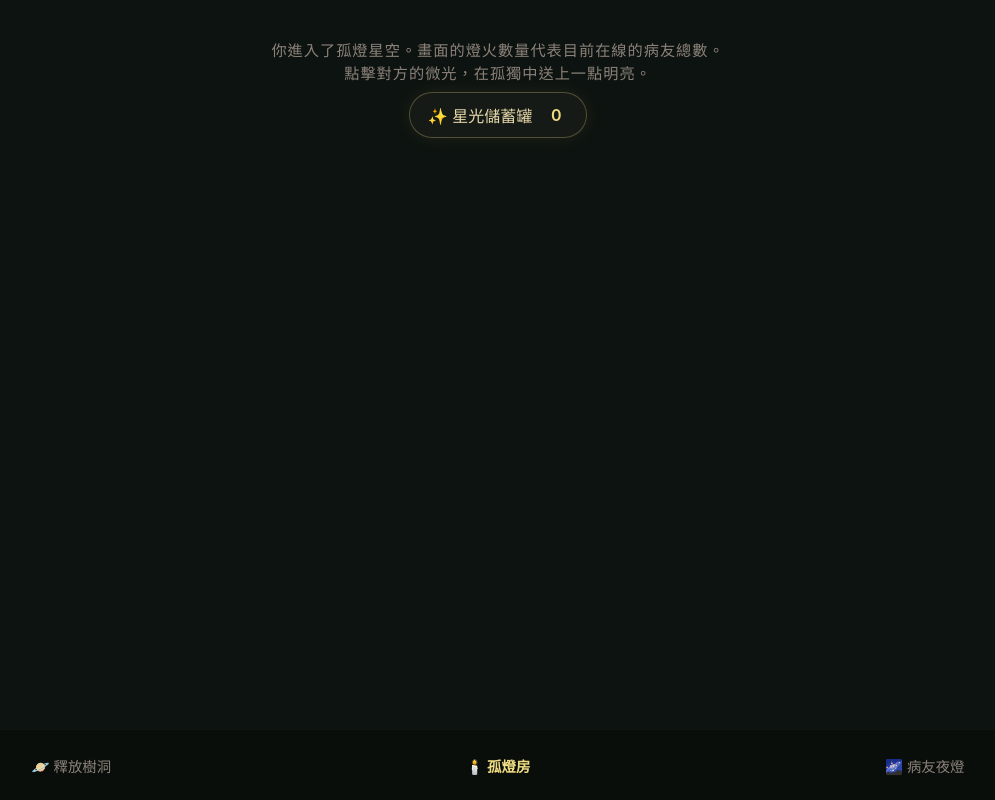
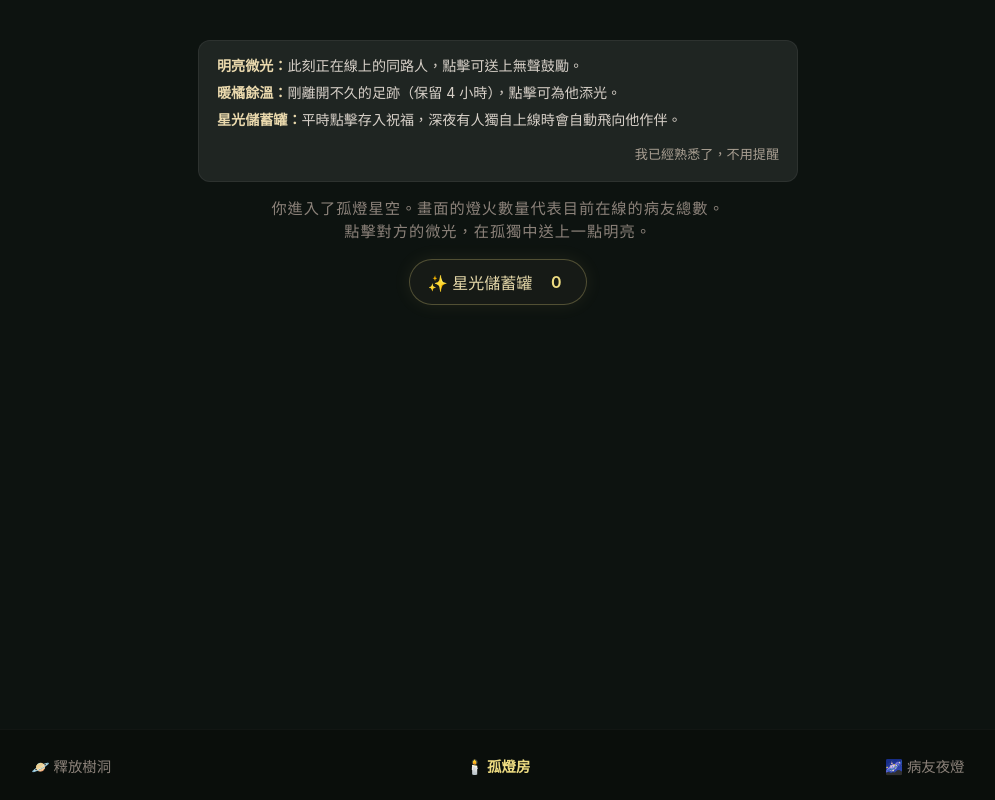
Before and after one commit to TimLee20260102/HarbourCorner, a website: page index.html in a window 1280 px wide. Both pictures are taken after a click on the element "🕯️ 孤燈房". Shown: the whole page, without its empty margins (142-1137 px from the left). Drawn offline with nearby package versions, Linux system fonts and the light colour scheme; no server answers.

Commit message:
Add files via upload

```diff
--- a/index.html
+++ b/index.html
@@ -197,7 +197,92 @@
         .lonely-container {
             position: relative;
             width: 100%;
-            height: 100%;
+            flex: 1;
+            min-height: 0;
+        }
+
+        #lonely-page {
+            justify-content: flex-start;
+        }
+
+        .lonely-header {
+            z-index: 4;
+            display: flex;
+            flex-direction: column;
+            align-items: center;
+            gap: 16px;
+            width: 100%;
+            box-sizing: border-box;
+            padding: clamp(20px, 5vh, 40px) 20px 12px;
+        }
+
+        .lonely-header .hint {
+            position: static;
+            width: 100%;
+            max-width: 600px;
+            box-sizing: border-box;
+            color: var(--hint-color);
+        }
+
+        .glimmer-guide {
+            width: 100%;
+            max-width: 600px;
+            box-sizing: border-box;
+            padding: 14px 18px;
+            border: 1px solid rgba(255, 255, 255, 0.06);
+            border-radius: 12px;
+            background: rgba(255, 255, 255, 0.08);
+            color: #d7d0c8;
+            font-size: 0.88rem;
+            line-height: 1.55;
+            opacity: 1;
+            transform: translateY(0);
+            transition: opacity 0.35s ease, transform 0.35s ease, max-height 0.35s ease,
+                padding 0.35s ease, border-color 0.35s ease, margin 0.35s ease;
+            max-height: 300px;
+            overflow: hidden;
+        }
+
+        .glimmer-guide.is-hidden {
+            max-height: 0;
+            margin-bottom: -16px;
+            padding-top: 0;
+            padding-bottom: 0;
+            border-color: transparent;
+            opacity: 0;
+            transform: translateY(-6px);
+            pointer-events: none;
+        }
+
+        .glimmer-guide p {
+            margin: 0;
+        }
+
+        .glimmer-guide p + p {
+            margin-top: 5px;
+        }
+
+        .glimmer-guide strong {
+            color: #ead9ad;
+            font-weight: 600;
+        }
+
+        .glimmer-guide-dismiss {
+            display: block;
+            margin: 10px 0 0 auto;
+            padding: 4px 0 2px 8px;
+            border: 0;
+            background: transparent;
+            color: #a99f92;
+            font: inherit;
+            font-size: 0.82rem;
+            cursor: pointer;
+            transition: color 0.25s ease;
+        }
+
+        .glimmer-guide-dismiss:hover,
+        .glimmer-guide-dismiss:focus-visible {
+            color: #e6d9aa;
         }
 
         .light-dot {
@@ -260,7 +345,11 @@
             top: 16px;
             left: 50%;
             width: max-content;
-            max-width: 180px;
+            max-width: min(180px, calc(100vw - 32px));
+            box-sizing: border-box;
+            padding: 2px 6px;
+            border-radius: 4px;
+            background: rgba(0, 0, 0, 0.6);
             color: #e8b58c;
             font-size: 10px;
             line-height: 1.4;
@@ -271,8 +360,6 @@
         }
 
         .light-jar {
-            position: absolute;
-            top: 92px;
             z-index: 4;
             display: flex;
             align-items: center;
@@ -381,11 +468,19 @@
 
     <!-- 🌌 頁面 2：孤燈 (新功能大畫面) -->
     <div id="lonely-page" class="page">
-        <div class="hint">你進入了孤燈星空。畫面的燈火數量代表目前在線的病友總數。<br>點擊對方的微光，在孤獨中送上一點明亮。</div>
-        <button id="light-jar" class="light-jar" type="button" aria-label="存入一縷微光">
-            <span>✨ 星光儲蓄罐</span>
-            <span id="light-jar-count" class="light-jar-count" aria-live="polite">0</span>
-        </button>
+        <div class="lonely-header">
+            <section id="glimmer-guide" class="glimmer-guide" aria-label="孤燈房使用說明">
+                <p><strong>明亮微光：</strong>此刻正在線上的同路人，點擊可送上無聲鼓勵。</p>
+                <p><strong>暖橘餘溫：</strong>剛離開不久的足跡（保留 4 小時），點擊可為他添光。</p>
+                <p><strong>星光儲蓄罐：</strong>平時點擊存入祝福，深夜有人獨自上線時會自動飛向他作伴。</p>
+                <button id="glimmer-guide-dismiss" class="glimmer-guide-dismiss" type="button">我已經熟悉了，不用提醒</button>
+            </section>
+            <div class="hint">你進入了孤燈星空。畫面的燈火數量代表目前在線的病友總數。<br>點擊對方的微光，在孤獨中送上一點明亮。</div>
+            <button id="light-jar" class="light-jar" type="button" aria-label="存入一縷微光">
+                <span>✨ 星光儲蓄罐</span>
+                <span id="light-jar-count" class="light-jar-count" aria-live="polite">0</span>
+            </button>
+        </div>
         <div id="lonely-lights-container" class="lonely-container"></div>
     </div>
 
@@ -407,6 +502,16 @@
     <!-- 📡 引入 Socket.io 與核心腳本 -->
     <script src="/socket.io/socket.io.js"></script>
     <script>
+        const glimmerGuide = document.getElementById('glimmer-guide');
+        if (localStorage.getItem('hideGlimmerGuide') === 'true') {
+            glimmerGuide.classList.add('is-hidden');
+        }
+
+        document.getElementById('glimmer-guide-dismiss').addEventListener('click', () => {
+            localStorage.setItem('hideGlimmerGuide', 'true');
+            glimmerGuide.classList.add('is-hidden');
+        });
+
         // 自動識別 Render 或本地網址連線
         const socket = io(window.location.origin);
 
```
Also changed, not shown: index.js (+37 -2 lines).
